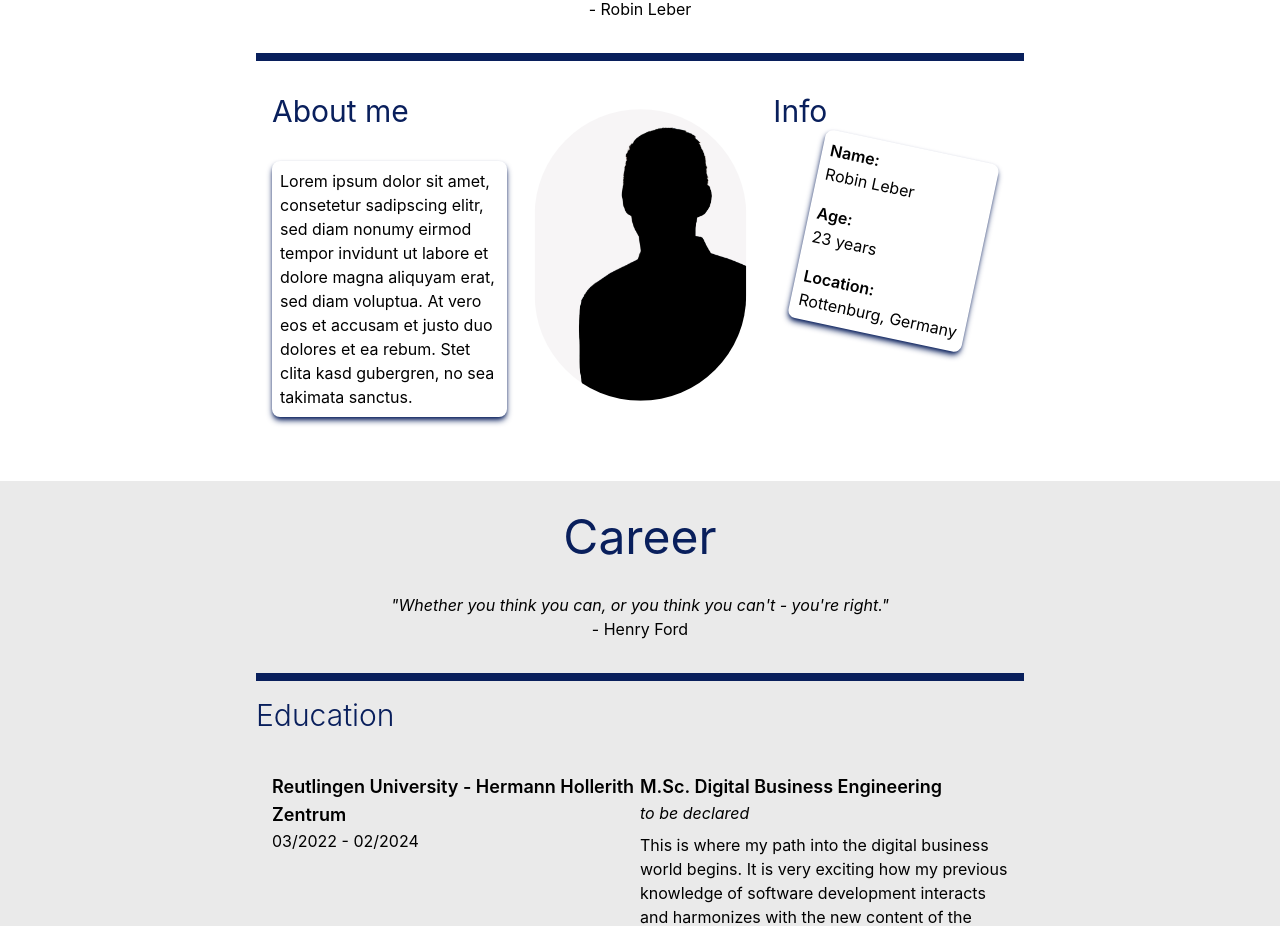
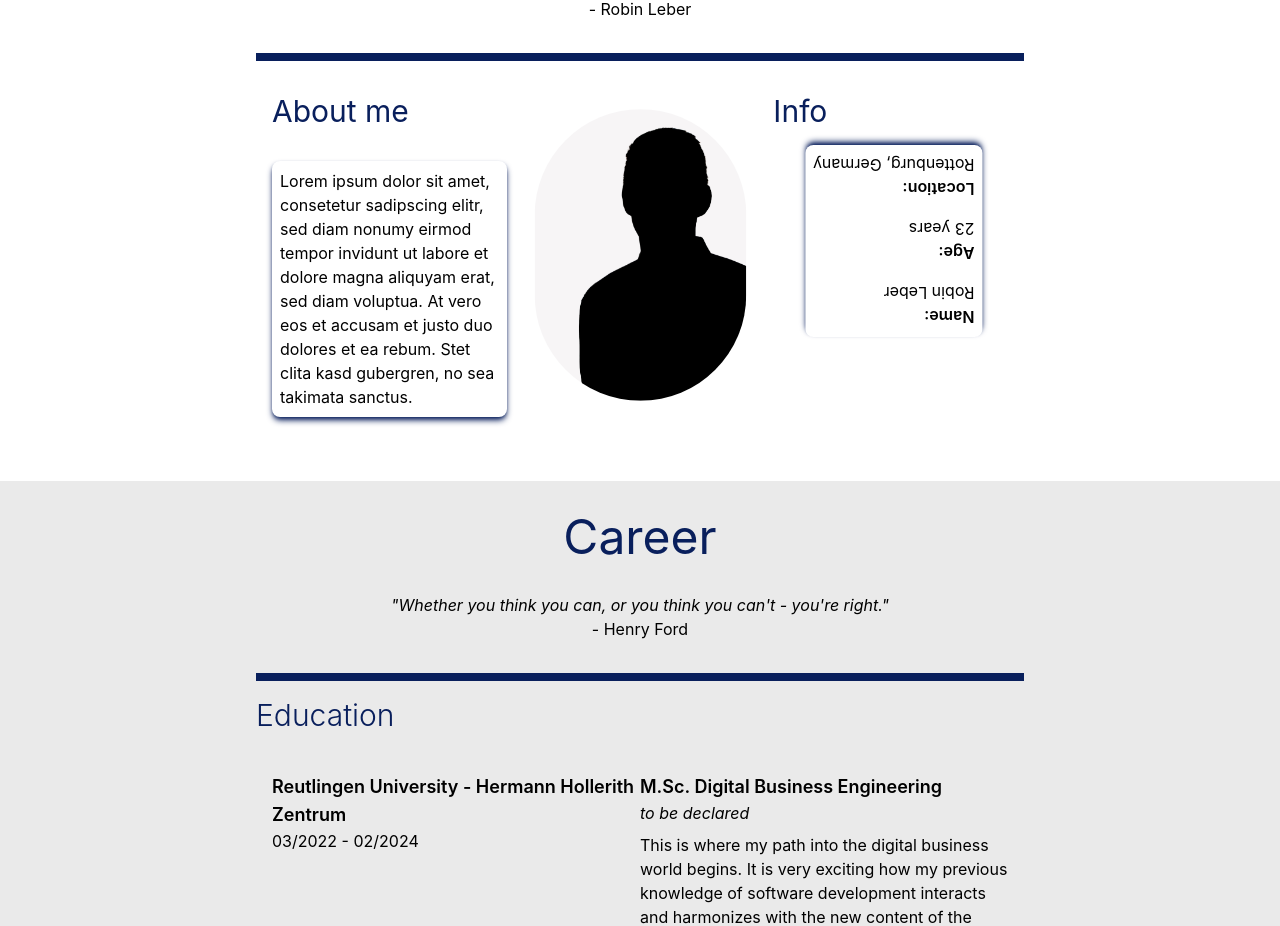
Before and after one commit to LeberCode/mySelf, a React (Create React App) app: page / in a window 1280 px wide. Shown: the part 939-1865 px from the top of the page. Built offline with nearby package versions, Linux system fonts and the light colour scheme.

Commit message:
another profile styling

```diff
--- a/src/components/Profile.tsx
+++ b/src/components/Profile.tsx
@@ -59,7 +59,7 @@ const Profile = (props: ChildrenProps) => {
                     <div className="text-3xl pb-4">
                         Info
                     </div>
-                    <div className="text-black bg-white rounded-lg p-2 max-w-fit shadow-md shadow-signal rotate-12 m-4 ml-8 mt-0 transition hover:rotate-0 duration-100">
+                    <div className="text-black bg-white rounded-lg p-2 max-w-fit shadow-md shadow-signal rotate-180 m-4 ml-8 mt-0 transition hover:rotate-0 duration-300">
                         <p className="font-semibold">
                             Name:
                         </p>
```
